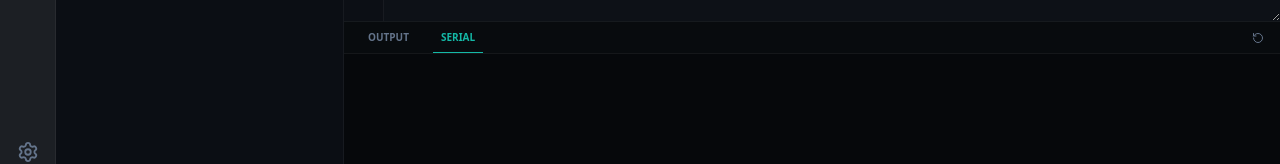
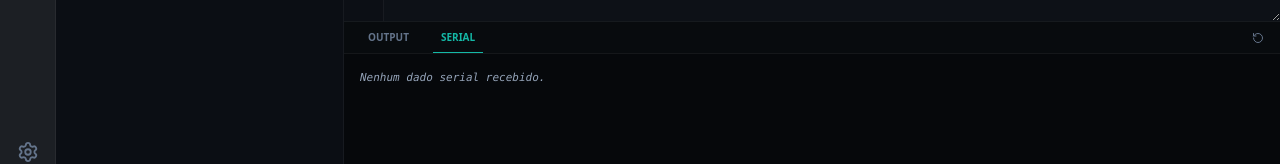
Before and after one commit to josehebertot2-stack/meu-arduino-ide, a React (Vite) app: page / in a window 1280 px wide. Both pictures are taken after a click on the button "SERIAL". Shown: the part 563-727 px from the top of the page. Built offline with nearby package versions, Linux system fonts and the light colour scheme.

Commit message:
feat: Show empty state messages in serial monitor
Adds informative messages to the serial monitor and output console when they are empty. This improves user experience by indicating when no data is being received or no output is generated.

```diff
--- a/App.tsx
+++ b/App.tsx
@@ -378,6 +378,7 @@ const App: React.FC = () => {
                       <span className="opacity-30 mr-2">&gt;</span> {m}
                     </div>
                   ))}
+                  {outputMessages.length === 0 && <div className="text-slate-400 italic">Console vazio.</div>}
                 </div>
               ) : (
                 <div className="space-y-1">
@@ -387,6 +388,7 @@ const App: React.FC = () => {
                       <span className="text-teal-500">{msg.text}</span>
                     </div>
                   ))}
+                  {serialMessages.length === 0 && <div className="text-slate-400 italic">Nenhum dado serial recebido.</div>}
                 </div>
               )}
               <div ref={consoleEndRef} />
```
